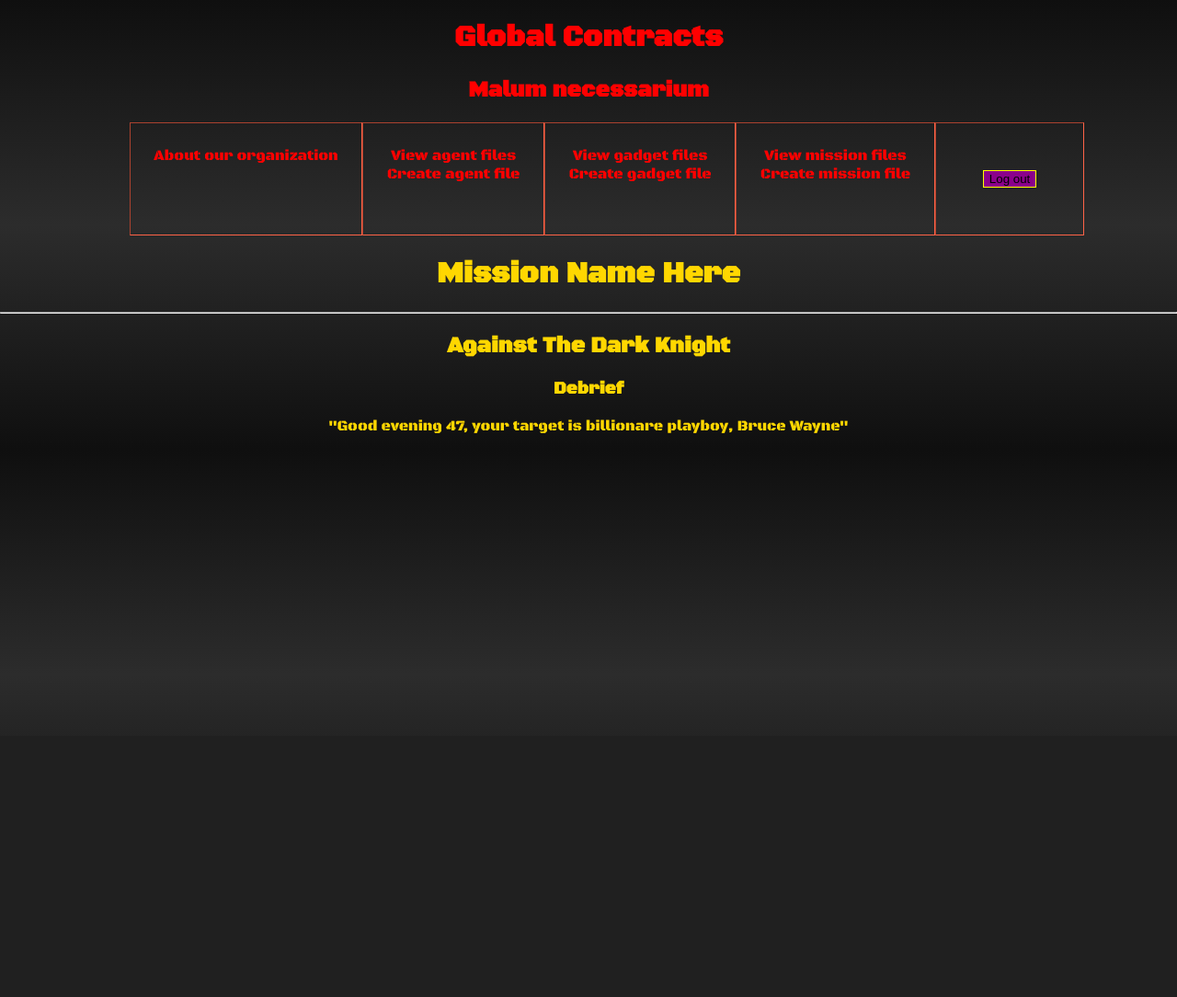
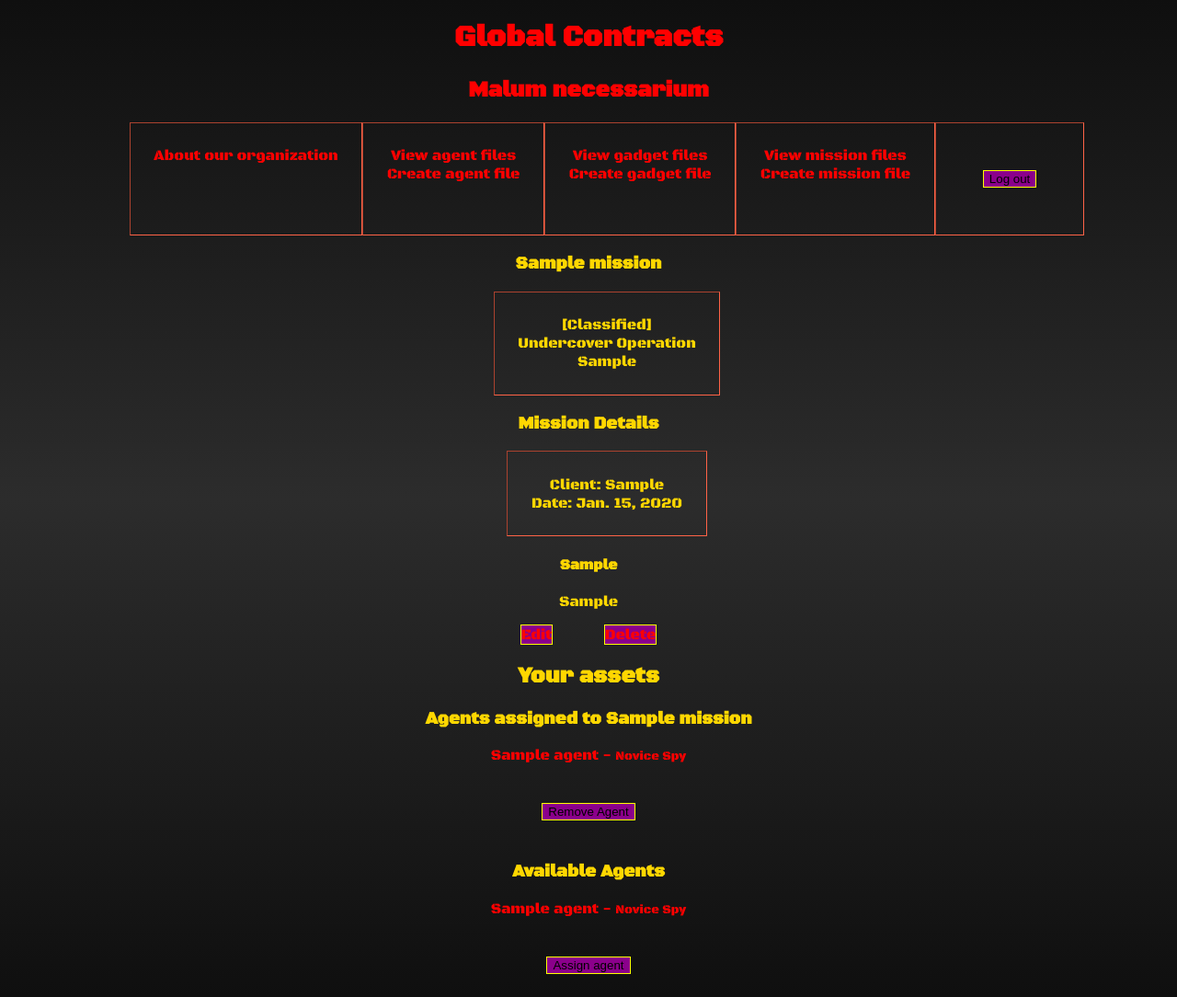
Before and after one commit to ShirtHanger/world-of-contracts, a Django app: page /missions/1/ in a window 1280 px wide. Shown: the whole page at 92% size. Before the commit the page ends 530 px from the top, so only its background shows below. Run offline with Django 5.2, Linux system fonts and the light colour scheme; a user stored in the database is signed in; tables that the repository leaves empty hold one stand-in row (values such as "Sample post").

Commit message:
Basic detail page for mission, gadget. Also connected missions to agents, many-to-many

```diff
--- a/main_app/models.py
+++ b/main_app/models.py
@@ -213,7 +213,7 @@ class Mission (models.Model):
     code_name = models.CharField(max_length=255)
     debrief = models.TextField(max_length=7000, default=expunge_data()) # Make these very, very long and descriptive
     location = models.CharField(max_length=255, default=expunge_data())
-    # agents = models.ManyToManyField(Agent) # Must define agent above mission for this to work
+    agents = models.ManyToManyField(Agent) # Must define agent above mission for this to work
     objective = models.CharField(max_length=255, default=expunge_data())
 
     urgency = models.CharField( # Limited choices
--- a/main_app/templates/agents/agent_detail.html
+++ b/main_app/templates/agents/agent_detail.html
@@ -69,8 +69,6 @@
       <a href="{% url 'agent-update' agent.id %}" class="btn warn">Edit</a>
       <a href="{% url 'agent-delete' agent.id %}" class="btn danger">Delete</a>
     </div>
-
-    <h2> Details </h2>
 
 
 
--- a/main_app/templates/missions/mission_detail.html
+++ b/main_app/templates/missions/mission_detail.html
@@ -1,10 +1,111 @@
 {% extends 'base.html' %}
+{% load static %}
+{% block head %}
+<link rel="stylesheet" href="{% static 'css/agents/agent-detail.css' %}" />
+{% endblock %}
 {% block content %}
-<h1>Mission Name Here</h1>
-<hr />
-<p class="page-content">
-    <h2>Against The Dark Knight<h2>
-    <h3>Debrief</h3>
-    <p>"Good evening 47, your target is billionare playboy, Bruce Wayne"</p>
-</p>
+
+<section class="agent-container">
+
+  <div class="object-details">
+
+    <div class="info-stats-container">
+
+      <section class="info-container">
+        <h1 class="object-title">{{ mission.code_name }}</h1>
+        <ul>
+          <div class="links-card">
+            <li>{{ mission.get_urgency_display }}</li>
+            <li>{{ mission.get_mission_type_display }}</li>
+            <li>{{ mission.location }}</li>
+          </div>
+        </ul>
+
+      </section>
+
+      <section class="stats-container">
+
+        <div class="stat-card">
+          <h3 class="object-title">Mission Details</h3>
+
+          <ul>
+            <div class="links-card">
+              <li>Client: {{ mission.client }}</li>
+              <li>Date: {{ mission.date }}</li>
+            </div>
+          </ul>
+          <h3><small>{{ mission.objective }}</small></h3>
+        </div>
+
+      </section>
+
+    </div>
+
+    <article class="lore-container">
+      <p>{{ mission.debrief }}</p>
+    </article>
+
+    <!-- Update and delete mission -->
+
+    <div class="card-actions">
+      <a href="{% url 'mission-update' mission.id %}" class="btn warn">Edit</a>
+      <a href="{% url 'mission-delete' mission.id %}" class="btn danger">Delete</a>
+    </div>
+
+    <!-- Items associated with this specific mission -->
+<div class="agents-mission-container">
+
+    <!-- Mission agents -->
+    <section class="agents">
+      <div class="object-title">
+        <h2>Your assets</h2>
+      </div>
+
+      <h3>Agents assigned to {{ mission.code_name }}</h3>
+      <div class="card-container">
+        {% if mission.agents.count %}
+          {% for agent in mission.agents.all %}
+            <div class="card">
+              <a href="{% url 'agent-detail' agent.id %}">
+                <p class="object-title">{{ agent.code_name }} - <small>{{ agent.get_experience_level_display }} {{ agent.get_agent_type_display }}</small></p>
+              </a>
+              <!-- Remove agent from mission -->
+              <form action="{% url 'remove-agent' mission.id agent.id %}" method="post"> <!-- Both IDs provided, seperate via space -->
+                {% csrf_token %}
+                <button type="submit" class="btn btn-danger">Remove Agent</button>
+              </form>
+            </div>
+          {% endfor %}
+        {% else %}
+          <p class="no-agents">No agents assigned to {{mission.code_name}}</p>
+        {% endif %}
+      </div>
+
+      <h3 class="object-title">Available Agents</h3>
+      <div class="card-container">
+        {% if agents.count %}
+          {% for agent in agents.all %}
+            <div class="card">
+              <a href="{% url 'agent-detail' agent.id %}">
+                <p class="object-title">{{ agent.code_name }} - <small>{{ agent.get_experience_level_display }} {{ agent.get_agent_type_display }}</small></p>
+              </a>
+
+              <!-- Give agent to mission -->
+              <form action="{% url 'associate-agent' mission.id agent.id %}" method="post"> <!-- Both IDs provided, seperate via space -->
+                {% csrf_token %}
+                <button type="submit" class="btn submit">Assign agent</button>
+              </form>
+
+            </div>
+          {% endfor %}
+        {% else %}
+          <p class="all-agents">All agents have been assigned to {{mission.code_name}}</p>
+        {% endif %}
+      </div>
+
+
+    </section>
+
+</div>
+
 {% endblock %}
--- a/main_app/urls.py
+++ b/main_app/urls.py
@@ -45,9 +45,9 @@ urlpatterns = [
     path('agents/<int:agent_id>/associate-gadget/<int:gadget_id>/', views.associate_gadget, name='associate-gadget'),
     path('agents/<int:agent_id>/remove-gadget/<int:gadget_id>/', views.remove_gadget, name='remove-gadget'),
 
-    # # Agent-Mission Association/removal
-    # path('agents/<int:agent_id>/associate-mission/<int:mission_id>/', views.associate_mission, name='associate-mission'),
-    # path('agents/<int:agent_id>/remove-mission/<int:mission_id>/', views.remove_mission, name='remove-mission'),
+    # # Mission-Agent Association/removal
+    path('missions/<int:mission_id>/associate-agent/<int:agent_id>/', views.associate_agent, name='associate-agent'),
+    path('missions/<int:mission_id>/remove-agent/<int:agent_id>/', views.remove_agent, name='remove-agent'),
 
     # Sign up route
     path('accounts/signup/', views.signup, name='signup'),
--- a/main_app/views.py
+++ b/main_app/views.py
@@ -198,6 +198,21 @@ def remove_gadget(request, agent_id, gadget_id):
     Agent.objects.get(id=agent_id).gadgets.remove(gadget_id)
     return redirect('agent-detail', agent_id=agent_id)
 
+# Mission-Agent association and removal
+@login_required
+def associate_agent(request, mission_id, agent_id):
+    # Note that you can pass a gadget's id instead of the whole object
+    Mission.objects.get(id=mission_id).agents.add(agent_id)
+    return redirect('mission-detail', mission_id=mission_id)
+
+@login_required
+def remove_agent(request, mission_id, agent_id):
+    # Look up the mission
+    # Look up the agent
+    # Remove the agent from the mission
+    Mission.objects.get(id=mission_id).agents.remove(agent_id)
+    return redirect('mission-detail', mission_id=mission_id)
+
 # Agent-Mission association and removal
 # @login_required
 # def associate_mission(request, agent_id, mission_id):
```
Also changed, not shown: main_app/templates/agents/random.txt (added, +105 -0 lines), main_app/templates/gadgets/gadget_detail.html (+44 -13 lines), main_app/migrations/0015_mission_agents_alter_agent_age_and_more.py (added), main_app/static/css/detail.css (renamed from main_app/static/css/agents/agent-detail.css).
